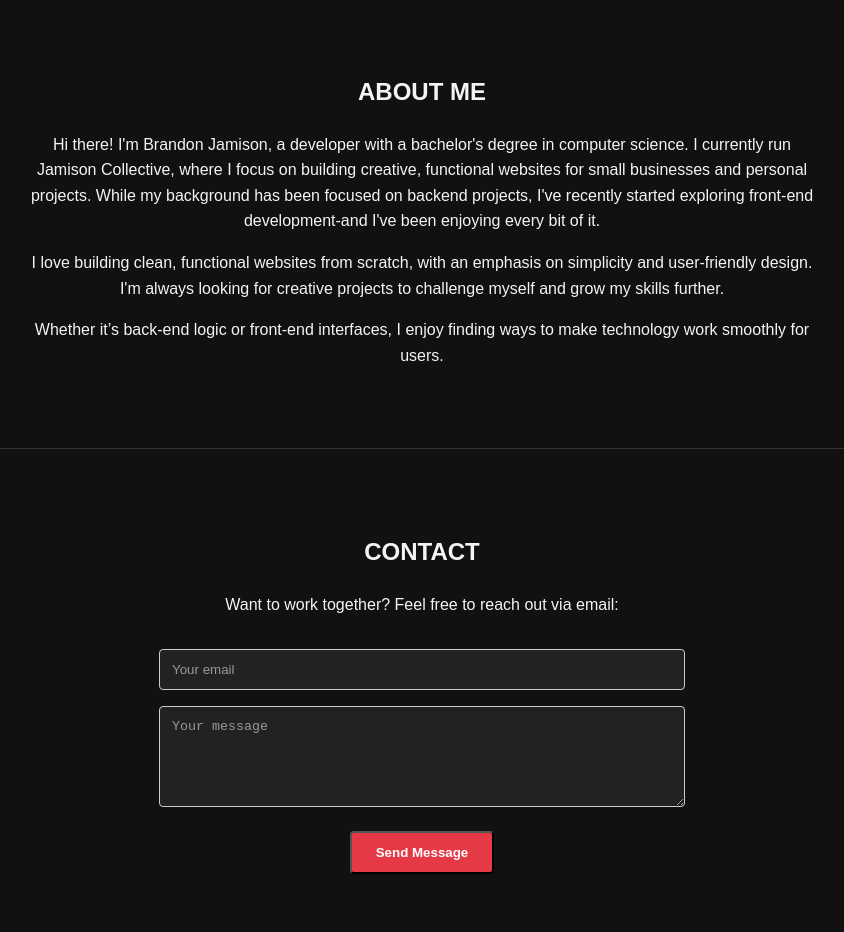
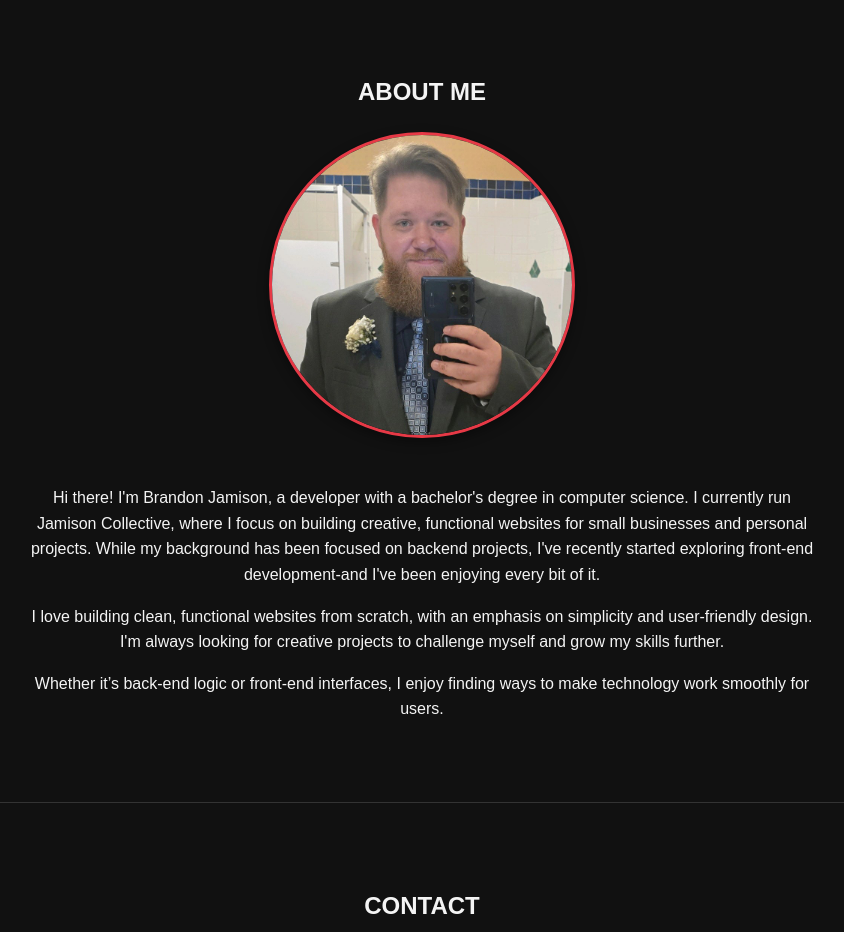
Before and after one commit to LoneWolfC6/portfolio, a plain HTML site: page index.html in a window 1280 px wide. Shown: the part 4160-5092 px from the top of the page, without its empty margins (218-1062 px from the left). Drawn offline with Linux system fonts and the light colour scheme.

Commit message:
Added picture of myself to page - CSS update for it

```diff
--- a/css/style.css
+++ b/css/style.css
@@ -130,3 +130,16 @@ section {
 .site-footer {
   background-color: #000;
 }
+
+.profile-photo {
+  width: 300px;
+  border-radius: 50%;
+  border: 3px solid #e63946;
+  margin-bottom: 1.5rem;
+  box-shadow: 0 4px 12px rgba(0, 0, 0, 0.4);
+  transition: transform 0.3s ease;
+}
+
+.profile-photo:hover {
+  transform: scale(1.05);
+}
--- a/index.html
+++ b/index.html
@@ -79,6 +79,7 @@
   <!-- About -->
   <section class="about-section">
     <h2>About Me</h2>
+    <img src="images/Brandon-Jamison.jpg" alt="Photo of Brandon Jamison" class="profile-photo">
     <p>Hi there! I'm Brandon Jamison, a developer with a bachelor's degree in computer science. I currently run Jamison Collective, where I focus on building creative, functional websites for small businesses and personal projects. While my background has been focused on backend projects, I've recently started exploring front-end development-and I've been enjoying every bit of it.</p>
     <p>I love building clean, functional websites from scratch, with an emphasis on simplicity and user-friendly design. I'm always looking for creative projects to challenge myself and grow my skills further.</p>
     <p>Whether it’s back-end logic or front-end interfaces, I enjoy finding ways to make technology work smoothly for users.</p>
```
Also changed, not shown: images/Brandon-Jamison.jpg (added).
